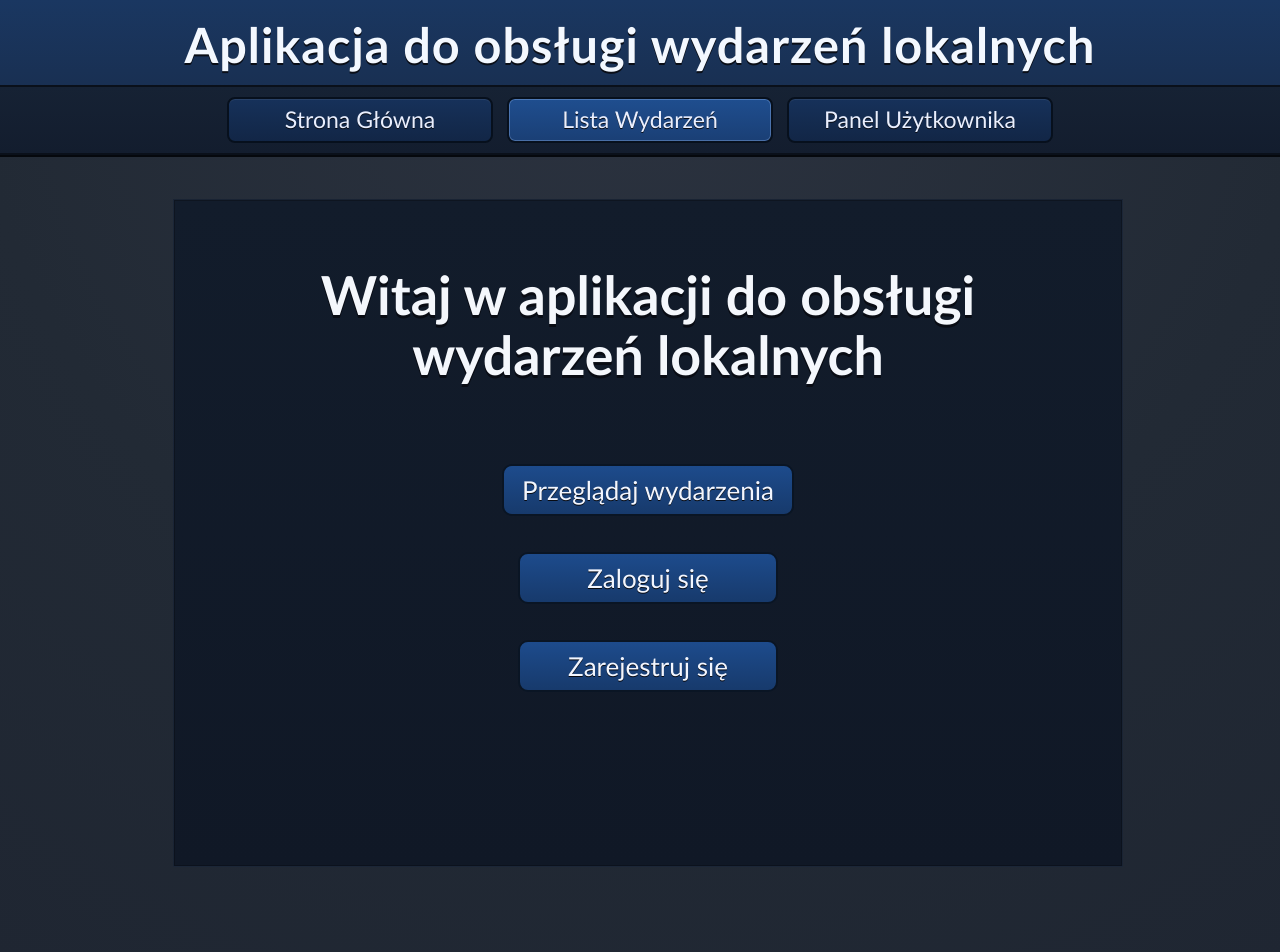
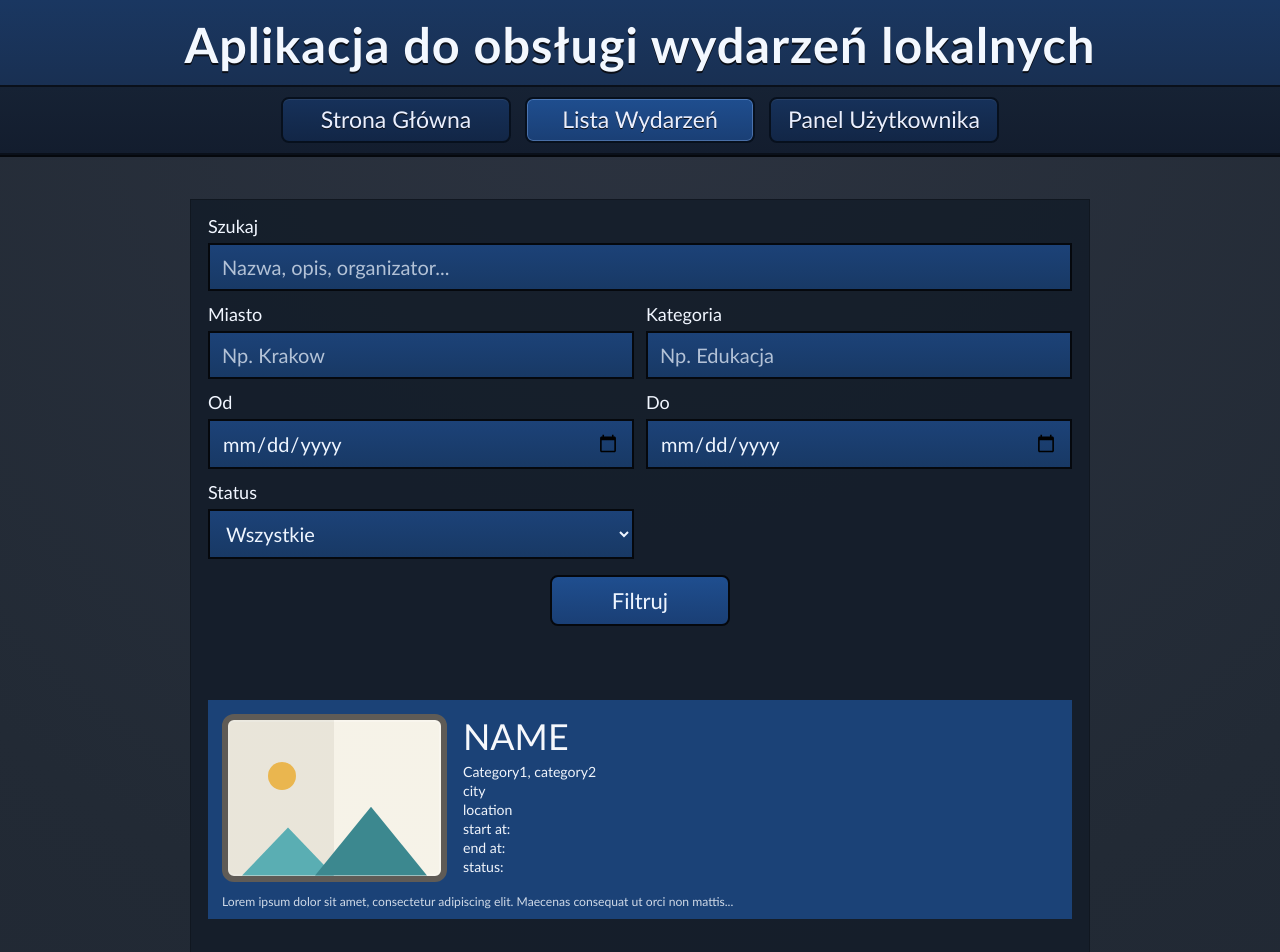
Before and after one commit to TAW-26/TAW-Bartlomiej-Gwozdz_Bartlomiej-Dziedzic, an Angular app in the folder client/: page /events in a window 1280 px wide. Shown: the top 952 px of the page. Built offline with nearby package versions, Linux system fonts and the light colour scheme.

Commit message:
dodano widok listy zasobów

```diff
--- a/client/src/app/app.routes.ts
+++ b/client/src/app/app.routes.ts
@@ -1,6 +1,7 @@
 import { Routes } from '@angular/router';
 import { HomeComponent } from './pages/home/home.component';
 import { UserComponent } from './pages/user/user.component';
+import { EventsComponent } from './pages/events/events.component';
 
 export const routes: Routes = [
   {
@@ -9,7 +10,7 @@ export const routes: Routes = [
   },
   {
     path: 'events',
-    component: HomeComponent,
+    component: EventsComponent,
   },
   {
     path: 'user',
--- /dev/null
+++ b/client/src/app/components/resource-card/resource-card.component.html
@@ -0,0 +1,20 @@
+<article class="resource-card">
+  <div class="resource-thumb" aria-hidden="true">
+    <div class="resource-frame"></div>
+    <span class="resource-sun"></span>
+    <span class="resource-peak resource-peak-left"></span>
+    <span class="resource-peak resource-peak-right"></span>
+  </div>
+
+  <div class="resource-content">
+    <h3>{{ resource.title }}</h3>
+    <p>{{ resource.categories }}</p>
+    <p>{{ resource.city }}</p>
+    <p>{{ resource.location }}</p>
+    <p>{{ resource.startAt }}</p>
+    <p>{{ resource.endAt }}</p>
+    <p>{{ resource.status }}</p>
+  </div>
+
+  <p class="resource-description">{{ resource.description }}</p>
+</article>
--- /dev/null
+++ b/client/src/app/components/resource-card/resource-card.component.scss
@@ -0,0 +1,110 @@
+:host {
+  display: block;
+}
+
+.resource-card {
+  background: #1b4277;
+  padding: 14px 14px 10px;
+  display: grid;
+  grid-template-columns: 225px 1fr;
+  grid-template-areas:
+    'thumb content'
+    'desc desc';
+  column-gap: 16px;
+  row-gap: 8px;
+  align-items: start;
+}
+
+.resource-thumb {
+  grid-area: thumb;
+  width: 225px;
+  height: 168px;
+  background: #f5f1e5;
+  border: 6px solid #5f5b56;
+  border-radius: 12px;
+  position: relative;
+  overflow: hidden;
+  box-shadow: inset 0 0 0 2px rgba(255, 255, 255, 0.28);
+}
+
+.resource-frame {
+  position: absolute;
+  inset: 0;
+  background: linear-gradient(90deg, rgba(0, 0, 0, 0.05) 50%, rgba(255, 255, 255, 0.12) 50%);
+}
+
+.resource-sun {
+  position: absolute;
+  width: 28px;
+  height: 28px;
+  border-radius: 50%;
+  background: #eab64f;
+  top: 42px;
+  left: 40px;
+}
+
+.resource-peak {
+  position: absolute;
+  bottom: 0;
+  background: #5aaeb3;
+}
+
+.resource-peak-left {
+  width: 92px;
+  height: 64px;
+  left: 14px;
+  clip-path: polygon(0 100%, 50% 25%, 100% 100%);
+}
+
+.resource-peak-right {
+  width: 112px;
+  height: 82px;
+  right: 14px;
+  clip-path: polygon(0 100%, 50% 16%, 100% 100%);
+  background: #3c888f;
+}
+
+.resource-content {
+  grid-area: content;
+  padding-top: 4px;
+}
+
+.resource-content h3 {
+  margin: 0 0 8px;
+  font-family: 'Trebuchet MS', 'Segoe UI', Tahoma, sans-serif;
+  font-size: clamp(32px, 2.8vw, 52px);
+  line-height: 1.05;
+  color: #f6f8fc;
+  font-weight: 400;
+}
+
+.resource-content p {
+  margin: 0 0 2px;
+  font-family: 'Trebuchet MS', 'Segoe UI', Tahoma, sans-serif;
+  font-size: clamp(14px, 1.1vw, 22px);
+  color: #f0f4fb;
+}
+
+.resource-description {
+  grid-area: desc;
+  margin: 4px 0 0;
+  font-family: 'Trebuchet MS', 'Segoe UI', Tahoma, sans-serif;
+  font-size: clamp(11px, 0.95vw, 16px);
+  color: rgba(240, 244, 251, 0.85);
+}
+
+@media (max-width: 700px) {
+  .resource-card {
+    grid-template-columns: 1fr;
+    grid-template-areas:
+      'thumb'
+      'content'
+      'desc';
+  }
+
+  .resource-thumb {
+    width: 100%;
+    max-width: 225px;
+    margin-bottom: 4px;
+  }
+}
--- /dev/null
+++ b/client/src/app/pages/events/events.component.html
@@ -0,0 +1,52 @@
+<main class="events-wrap">
+  <section class="events-panel">
+    <form
+      class="search-form"
+      [formGroup]="filters"
+      (ngSubmit)="submitSearch()"
+      aria-label="Wyszukiwanie wydarzeń"
+    >
+      <label class="search-field search-field--wide">
+        <span>Szukaj</span>
+        <input type="text" formControlName="q" placeholder="Nazwa, opis, organizator..." />
+      </label>
+
+      <label class="search-field">
+        <span>Miasto</span>
+        <input type="text" formControlName="city" placeholder="Np. Krakow" />
+      </label>
+
+      <label class="search-field">
+        <span>Kategoria</span>
+        <input type="text" formControlName="category" placeholder="Np. Edukacja" />
+      </label>
+
+      <label class="search-field">
+        <span>Od</span>
+        <input type="date" formControlName="from" />
+      </label>
+
+      <label class="search-field">
+        <span>Do</span>
+        <input type="date" formControlName="to" />
+      </label>
+
+      <label class="search-field">
+        <span>Status</span>
+        <select formControlName="status">
+          <option value="">Wszystkie</option>
+          <option value="open">open</option>
+          <option value="closed">closed</option>
+        </select>
+      </label>
+
+      <button class="search-submit" type="submit">Filtruj</button>
+    </form>
+
+    <div class="events-list">
+      @for (resource of resources; track resource.title + resource.description) {
+        <app-resource-card [resource]="resource"></app-resource-card>
+      }
+    </div>
+  </section>
+</main>
--- /dev/null
+++ b/client/src/app/pages/events/events.component.scss
@@ -0,0 +1,113 @@
+:host {
+  display: block;
+}
+
+.events-wrap {
+  width: 100%;
+  display: grid;
+  place-items: start center;
+  padding: 44px 8px 72px;
+}
+
+.events-panel {
+  width: min(900px, calc(100% - 32px));
+  background: rgba(19, 28, 41, 0.86);
+  box-shadow: inset 0 0 0 1px rgba(0, 0, 0, 0.25);
+  padding: 16px 18px 20px;
+}
+
+.search-form {
+  display: grid;
+  grid-template-columns: repeat(2, minmax(0, 1fr));
+  gap: 12px;
+  padding: 0;
+}
+
+.search-field {
+  display: grid;
+  gap: 6px;
+}
+
+.search-field--wide {
+  grid-column: 1 / -1;
+}
+
+.search-field span {
+  font-family: 'Trebuchet MS', 'Segoe UI', Tahoma, sans-serif;
+  font-size: 18px;
+  color: #f1f6ff;
+}
+
+.search-field input,
+.search-field select {
+  width: 100%;
+  box-sizing: border-box;
+  background: linear-gradient(180deg, #1c4278 0%, #183965 100%);
+  border: 2px solid #05080d;
+  color: #eef5ff;
+  font-family: 'Trebuchet MS', 'Segoe UI', Tahoma, sans-serif;
+  font-size: 20px;
+  padding: 10px 12px;
+  outline: none;
+}
+
+.search-field select {
+  color: #eef5ff;
+}
+
+.search-field select option {
+  color: #000;
+}
+
+.search-field input::placeholder {
+  color: rgba(238, 245, 255, 0.72);
+}
+
+.search-field input:focus,
+.search-field select:focus {
+  box-shadow: 0 0 0 2px rgba(108, 163, 243, 0.28);
+}
+
+.search-submit {
+  grid-column: 1 / -1;
+  justify-self: center;
+  margin-top: 4px;
+  min-width: 180px;
+  border: 2px solid #05080d;
+  border-radius: 8px;
+  background: linear-gradient(180deg, #1f4e8f 0%, #1a3f75 100%);
+  color: #eef5ff;
+  font-family: 'Trebuchet MS', 'Segoe UI', Tahoma, sans-serif;
+  font-size: 22px;
+  padding: 10px 18px;
+  cursor: pointer;
+}
+
+.search-submit:hover {
+  filter: brightness(1.06);
+}
+
+.events-list {
+  margin-top: 74px;
+  display: grid;
+  gap: 38px;
+}
+
+@media (max-width: 800px) {
+  .events-panel {
+    width: min(900px, calc(100% - 16px));
+  }
+
+  .events-list {
+    margin-top: 42px;
+    gap: 24px;
+  }
+
+  .search-form {
+    grid-template-columns: 1fr;
+  }
+
+  .search-submit {
+    width: 100%;
+  }
+}
--- /dev/null
+++ b/client/src/app/pages/events/events.component.ts
@@ -0,0 +1,82 @@
+import { Component } from '@angular/core';
+import { ReactiveFormsModule, FormControl, FormGroup } from '@angular/forms';
+import { ResourceCardComponent } from '../../components/resource-card/resource-card.component';
+
+type ResourceItem = {
+  title: string;
+  categories: string;
+  city: string;
+  location: string;
+  startAt: string;
+  endAt: string;
+  status: string;
+  description: string;
+};
+
+type EventSearchFilters = {
+  q: FormControl<string>;
+  city: FormControl<string>;
+  category: FormControl<string>;
+  from: FormControl<string>;
+  to: FormControl<string>;
+  status: FormControl<string>;
+};
+
+@Component({
+  selector: 'app-events',
+  standalone: true,
+  imports: [ReactiveFormsModule, ResourceCardComponent],
+  templateUrl: './events.component.html',
+  styleUrl: './events.component.scss',
+})
+export class EventsComponent {
+  protected readonly filters = new FormGroup<EventSearchFilters>({
+    q: new FormControl('', { nonNullable: true }),
+    city: new FormControl('', { nonNullable: true }),
+    category: new FormControl('', { nonNullable: true }),
+    from: new FormControl('', { nonNullable: true }),
+    to: new FormControl('', { nonNullable: true }),
+    status: new FormControl('', { nonNullable: true }),
+  });
+
+  protected readonly resources: ResourceItem[] = [
+    {
+      title: 'NAME',
+      categories: 'Category1, category2',
+      city: 'city',
+      location: 'location',
+      startAt: 'start at:',
+      endAt: 'end at:',
+      status: 'status:',
+      description:
+        'Lorem ipsum dolor sit amet, consectetur adipiscing elit. Maecenas consequat ut orci non mattis...',
+    },
+    {
+      title: 'NAME',
+      categories: 'Category1, category2',
+      city: 'city',
+      location: 'location',
+      startAt: 'start at:',
+      endAt: 'end at:',
+      status: 'status:',
+      description:
+        'Lorem ipsum dolor sit amet, consectetur adipiscing elit. Maecenas consequat ut orci non mattis...',
+    },
+    {
+      title: 'NAME',
+      categories: 'Category1, category2',
+      city: 'city',
+      location: 'location',
+      startAt: 'start at:',
+      endAt: 'end at:',
+      status: 'status:',
+      description:
+        'Lorem ipsum dolor sit amet, consectetur adipiscing elit. Maecenas consequat ut orci non mattis...',
+    },
+  ];
+
+  protected submitSearch(): void {
+    const filters = this.filters.getRawValue();
+    console.log('Search filters:', filters);
+  }
+}
--- a/client/src/styles.scss
+++ b/client/src/styles.scss
@@ -1,4 +1,10 @@
 /* You can add global styles to this file, and also import other style files */
+
+*,
+*::before,
+*::after {
+  box-sizing: border-box;
+}
 
 html,
 body {
```
Also changed, not shown: client/src/app/components/resource-card/resource-card.component.ts (added, +22 -0 lines).
